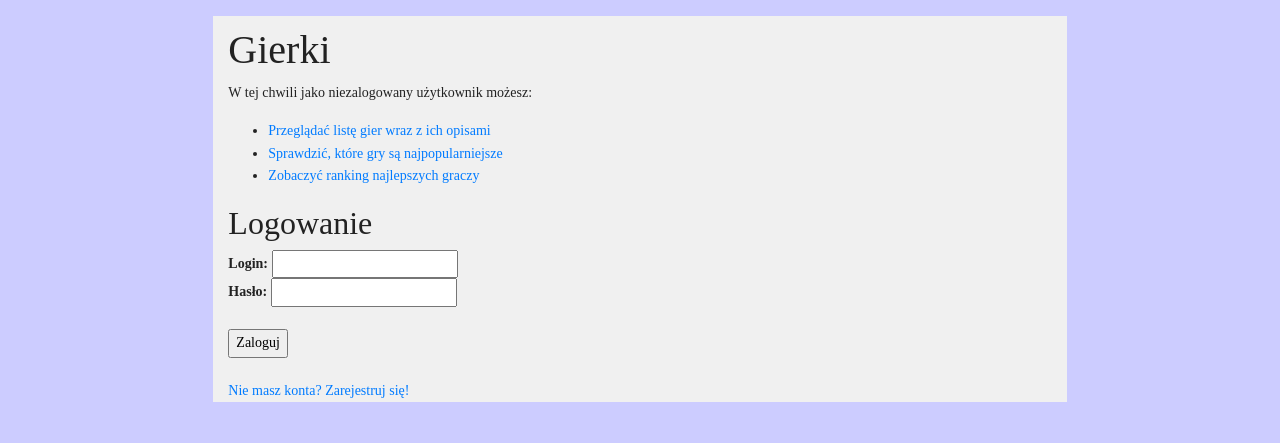
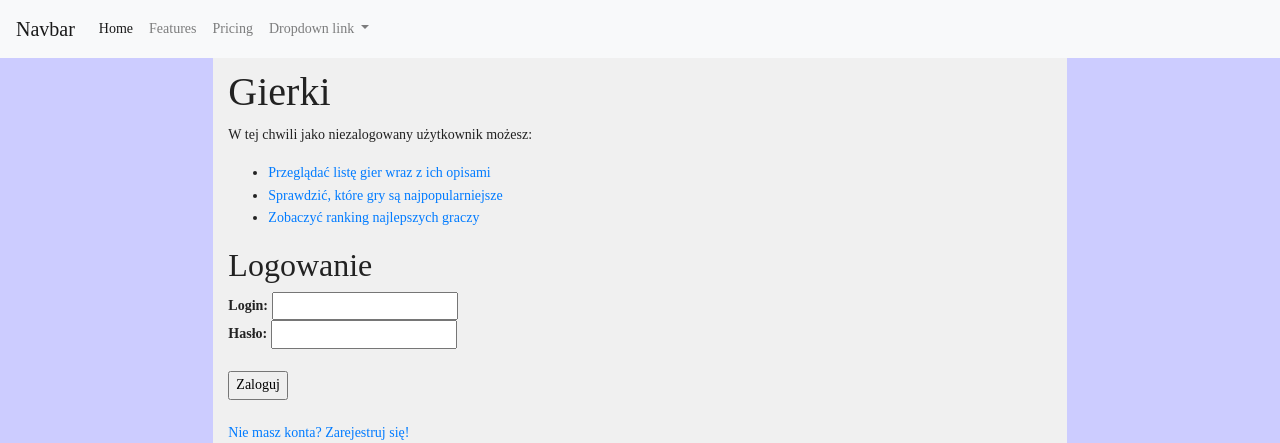
Before and after one commit to kstypa/jitw-projekt, a PHP site: page / in a window 1280 px wide. Shown: the top 443 px of the page. Run offline with PHP 8.4, Linux system fonts and the light colour scheme; some libraries are stand-ins or nearby versions.

Commit message:
navbar addded

```diff
--- a/index.php
+++ b/index.php
@@ -16,9 +16,10 @@
 	</head>
 
 	<body>
-		<div class="navbar">
 
-		</div>
+		<?php include "navbar.html"; ?>
+
+
 		<div class="container-fluid col-md-8 main">
 			<h1>Gierki</h1>
 
--- /dev/null
+++ b/navbar.html
@@ -0,0 +1,29 @@
+<nav class="navbar navbar-expand-lg navbar-light bg-light">
+  <a class="navbar-brand" href="#">Navbar</a>
+  <button class="navbar-toggler" type="button" data-toggle="collapse" data-target="#navbarNavDropdown" aria-controls="navbarNavDropdown" aria-expanded="false" aria-label="Toggle navigation">
+    <span class="navbar-toggler-icon"></span>
+  </button>
+  <div class="collapse navbar-collapse" id="navbarNavDropdown">
+    <ul class="navbar-nav">
+      <li class="nav-item active">
+        <a class="nav-link" href="#">Home <span class="sr-only">(current)</span></a>
+      </li>
+      <li class="nav-item">
+        <a class="nav-link" href="#">Features</a>
+      </li>
+      <li class="nav-item">
+        <a class="nav-link" href="#">Pricing</a>
+      </li>
+      <li class="nav-item dropdown">
+        <a class="nav-link dropdown-toggle" href="#" id="navbarDropdownMenuLink" data-toggle="dropdown" aria-haspopup="true" aria-expanded="false">
+          Dropdown link
+        </a>
+        <div class="dropdown-menu" aria-labelledby="navbarDropdownMenuLink">
+          <a class="dropdown-item" href="#">Action</a>
+          <a class="dropdown-item" href="#">Another action</a>
+          <a class="dropdown-item" href="#">Something else here</a>
+        </div>
+      </li>
+    </ul>
+  </div>
+</nav>
```
